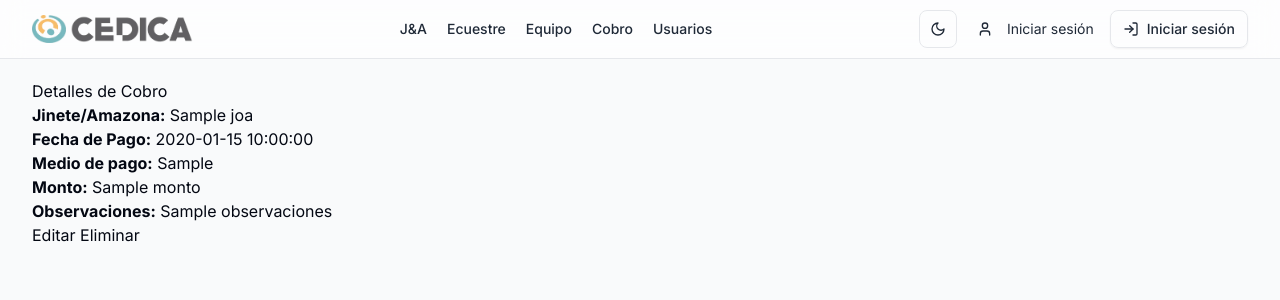
After one commit to nachoeg/cedica, a Flask app: template admin/src/web/templates/cobros/ver_cobro.html in a window 1280 px wide. The commit adds this page. Shown: the top 300 px of the page. Run offline with Flask 3, Linux system fonts and the light colour scheme; the template is opened without the code that fills it: most values are stand-ins (such as "Sample title", 1, 10 or a date in 2020); parts of the project's set-up code (start-up, migrations or seed data) failed here and were passed over.

Commit message:
Se agrega la vista de cada cobro

```diff
--- a/admin/src/web/controllers/cobros.py
+++ b/admin/src/web/controllers/cobros.py
@@ -50,6 +50,10 @@ def nuevo_cobro():
 
     return render_template("cobros/crear_cobro.html", form=form)
 
+@bp.get("/<int:id>/")
+def ver(id: int):
+    cobro = encontrar_cobro(id)
+    return render_template("cobros/ver_cobro.html", cobro=cobro)
 
 @bp.route("/<int:id>/editar/", methods=["GET", "POST"])
 def editar_cobro(id: int):
--- a/admin/src/web/templates/cobros/listar.html
+++ b/admin/src/web/templates/cobros/listar.html
@@ -25,7 +25,7 @@
 }
 %}
 
-<a href="{{ url_for('cobros.nuevo_cobro') }}">Crear Ecuestre</a>
+<a href="{{ url_for('cobros.nuevo_cobro') }}">Crear Cobro</a>
 
 {{ tabla(configuracion, cobros, cant_resultados, cant_paginas, pagina, orden, ordenar_por) }}
 
@@ -40,7 +40,6 @@
   }
 
   function editarCobro(id) {
-    console.log("Hola")
     window.location.href = `/cobros/${id}/editar`;
   }
 
--- /dev/null
+++ b/admin/src/web/templates/cobros/ver_cobro.html
@@ -0,0 +1,21 @@
+{% extends "layouts/base.html" %}
+
+{% block title %}Cobro {{cobro.id}}{% endblock %}
+
+{% block main %}
+
+<h1>Detalles de Cobro</h1>
+
+<p><strong>Jinete/Amazona:</strong> {{ cobro.joa.nombre }}</p>
+<p><strong>Fecha de Pago:</strong> {{ cobro.fecha_pago }}</strong>
+<p><strong>Medio de pago:</strong> {{ cobro.medio_de_pago }}
+</p>
+<p><strong>Monto:</strong> {{ cobro.monto }}</p>
+<p><strong>Observaciones:</strong> {{ cobro.observaciones }}</p>
+<a href="{{ url_for('cobros.editar_cobro', id=cobro.id) }}">Editar</a>
+<form action="#" method="POST" style="display:inline;">
+  <button type="submit"
+    onclick="return confirm('¿Estás seguro de que deseas eliminar este cobro?');">Eliminar</button>
+</form>
+
+{% endblock %}
```
